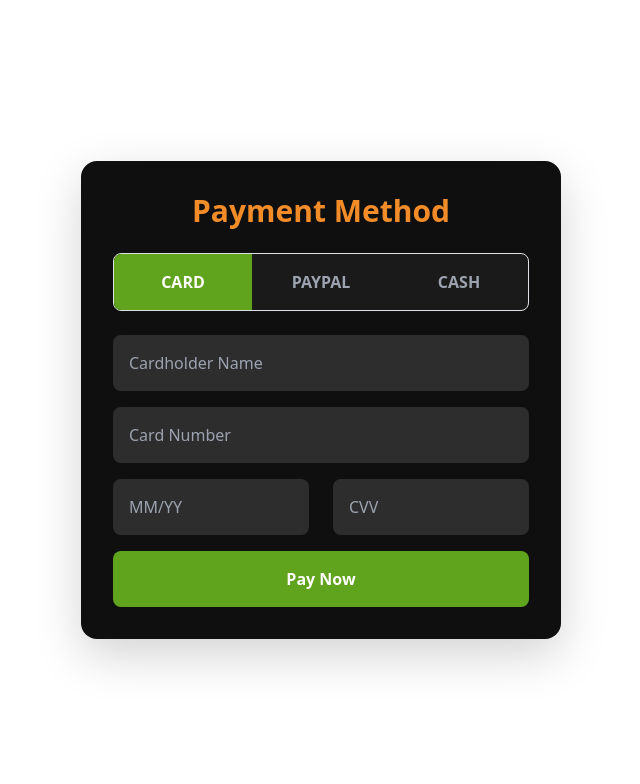
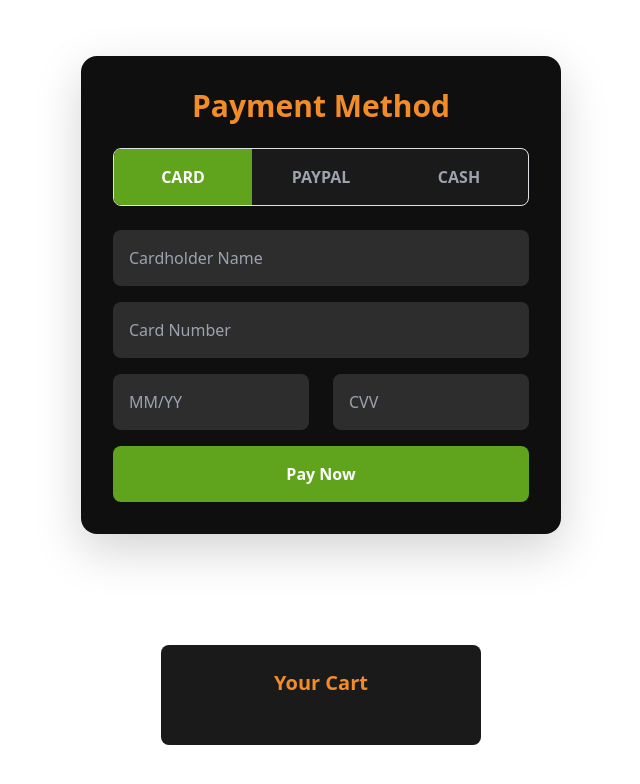
Before and after one commit to theopitsi-hue/STiSE-Project-UNIWA, a React (Create React App) app in the folder Springroll-Client/: page /payment in a window 1280 px wide. Shown: the top 784 px of the page, without its empty margins (319-959 px from the left). Built offline with nearby package versions, Linux system fonts and the light colour scheme.

Commit message:
style(payment): add cart container

```diff
--- a/Springroll-Client/src/pages/Payment/Payment.jsx
+++ b/Springroll-Client/src/pages/Payment/Payment.jsx
@@ -17,7 +17,7 @@ const Payment = () => {
     ]);
 
     return (
-        <div className="w-full max-w-[480px] mx-auto p-6 sm:p-8 bg-[#0f0f0f] rounded-2xl shadow-lg space-y-6">
+        <><div className="w-full max-w-[480px] mx-auto p-6 sm:p-8 bg-[#0f0f0f] rounded-2xl shadow-lg space-y-6">
 
             {/* Header */}
             <h2 className="text-3xl font-semibold text-springOrange text-center mb-6">
@@ -32,8 +32,7 @@ const Payment = () => {
                         onClick={() => setMethod(m)}
                         className={`w-full py-3 font-semibold transition-colors ${method === m
                             ? "bg-springGreenMedium text-white"
-                            : "text-gray-400 hover:text-white"
-                            }`}
+                            : "text-gray-400 hover:text-white"}`}
                     >
                         {m.toUpperCase()}
                     </button>
@@ -46,24 +45,20 @@ const Payment = () => {
                     <input
                         type="text"
                         placeholder="Cardholder Name"
-                        className="w-full p-3 bg-[#2d2d2d] text-white rounded-lg outline-none"
-                    />
+                        className="w-full p-3 bg-[#2d2d2d] text-white rounded-lg outline-none" />
                     <input
                         type="text"
                         placeholder="Card Number"
-                        className="w-full p-3 bg-[#2d2d2d] text-white rounded-lg outline-none"
-                    />
+                        className="w-full p-3 bg-[#2d2d2d] text-white rounded-lg outline-none" />
                     <div className="flex gap-4">
                         <input
                             type="text"
                             placeholder="MM/YY"
-                            className="w-1/2 p-3 bg-[#2d2d2d] text-white rounded-lg outline-none"
-                        />
+                            className="w-1/2 p-3 bg-[#2d2d2d] text-white rounded-lg outline-none" />
                         <input
                             type="password"
                             placeholder="CVV"
-                            className="w-1/2 p-3 bg-[#2d2d2d] text-white rounded-lg outline-none"
-                        />
+                            className="w-1/2 p-3 bg-[#2d2d2d] text-white rounded-lg outline-none" />
                     </div>
                     <button className="w-full p-3 bg-springGreenMedium text-white rounded-lg font-bold">
                         Pay Now
@@ -91,6 +86,14 @@ const Payment = () => {
                 </div>
             )}
         </div>
+        <div className="w-80 bg-[#1a1a1a] p-4 rounded-lg space-y-4 flex-shrink-0">
+                <h3 className="text-xl font-semibold text-springOrange mb-4 text-center">Your Cart</h3>
+                {cart.length === 0 ? (
+                    <p className="text-gray-400 text-center">Your cart is empty</p>
+                ) : null}
+            </div>
+        </>
+
     );
 };
 
```
